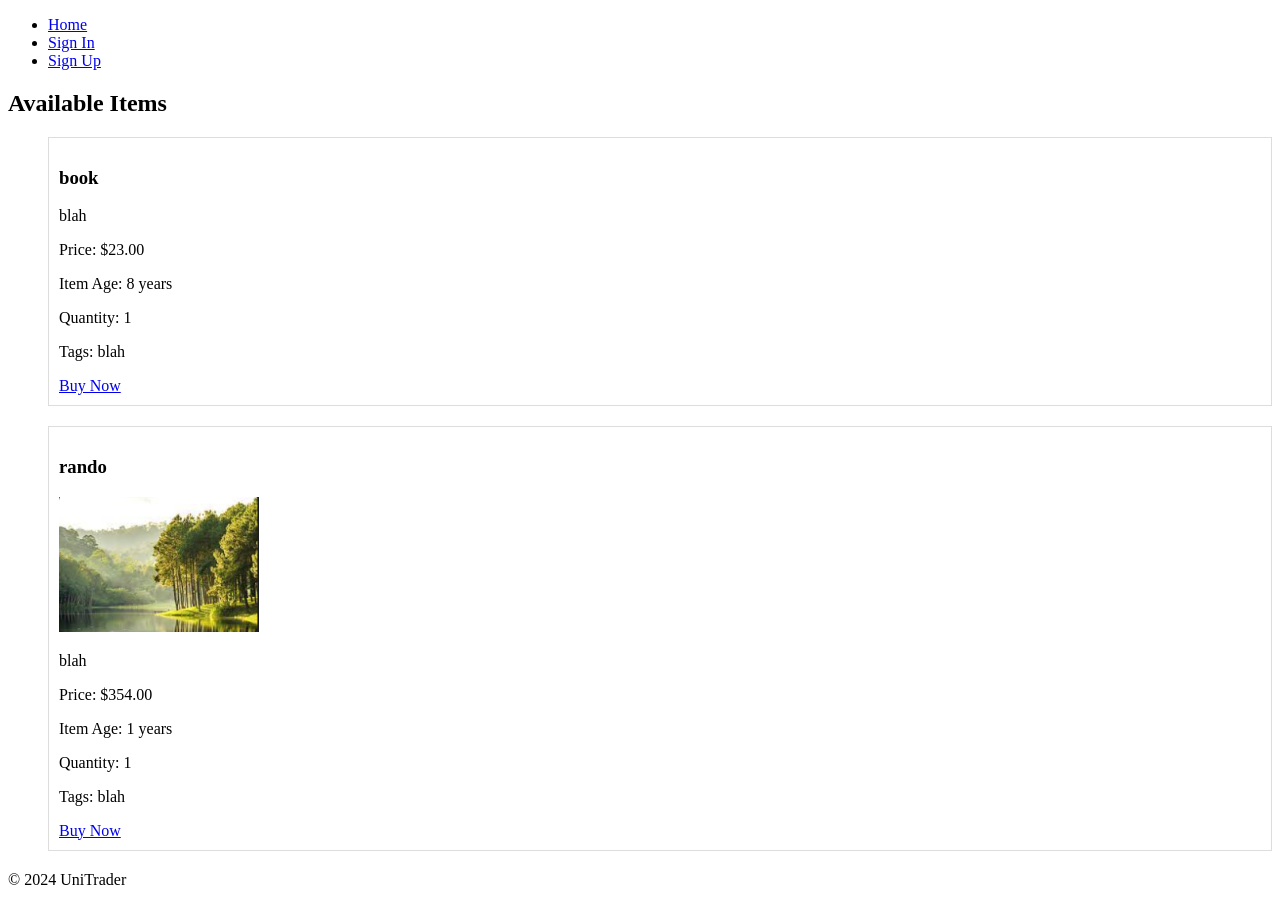
After one commit to pavan082005/AMS, a Django app: page /buy/ in a window 1280 px wide. The commit adds this page. Run offline with Django 5.2, Linux system fonts and the light colour scheme; data comes from the database, SQL or seed files in the repository; both versions use the stored data as it was after the commit.

Commit message:
can view and sell items

```diff
--- /dev/null
+++ b/templates/unitrader/buy_items.html
@@ -0,0 +1,35 @@
+{% extends "unitrader/base.html" %}
+
+{% block content %}
+<h2>Available Items</h2>
+{% if items %}
+    <ul>
+    {% for item in items %}
+        <li style="margin-bottom: 20px; padding: 10px; border: 1px solid #ddd; list-style-type: none;">
+            <h3>{{ item.item_title }}</h3>
+
+            {% if item.item_image %}
+                <img src="{{ item.item_image.url }}" alt="{{ item.item_title }}" style="width: 200px; height: auto;">
+            {% endif %}
+
+            <p>{{ item.item_description }}</p>
+            <p>Price: ${{ item.base_price }}</p>
+
+            {% if item.item_age %}
+                <p>Item Age: {{ item.item_age }} years</p>
+            {% endif %}
+
+            <p>Quantity: {{ item.quantity }}</p>
+
+            {% if item.item_tags %}
+                <p>Tags: {{ item.item_tags }}</p>
+            {% endif %}
+
+            <a href="#" class="btn btn-primary">Buy Now</a>  <!-- Link to purchase item -->
+        </li>
+    {% endfor %}
+    </ul>
+{% else %}
+    <p>No items are available for purchase right now.</p>
+{% endif %}
+{% endblock %}
--- a/templates/unitrader/profile.html
+++ b/templates/unitrader/profile.html
@@ -5,7 +5,7 @@
 <p><strong>Username:</strong> {{ user.username }}</p>
 <p><strong>Roll Number:</strong> {{ profile.roll_number }}</p>
 <p><strong>Date of Birth:</strong> {{ profile.date_of_birth }}</p>
-<p><strong>Age:</strong> {{ profile.age }}</p>
+<p><strong>Date Joined:</strong> {{ profile.date_joined}}</p>
 <p><strong>Phone Number:</strong> {{ profile.ph_number }}</p>
 <p><a href="{% url 'edit_profile' %}">Edit Profile</a></p>
 {% endblock %}
--- a/unitrader/admin.py
+++ b/unitrader/admin.py
@@ -1,5 +1,6 @@
 from django.contrib import admin
-from .models import Profile
+from .models import Item, Profile
 
 # Register the Profile model
 admin.site.register(Profile)
+admin.site.register(Item)
--- a/unitrader/models.py
+++ b/unitrader/models.py
@@ -11,3 +11,32 @@ class Profile(models.Model):
 
     def __str__(self):
         return self.user.username
+
+from django.db import models
+from django.contrib.auth.models import User
+
+class Item(models.Model):
+    item_title = models.CharField(max_length=100)
+    item_description = models.TextField()
+    item_tags = models.CharField(max_length=255, blank=True, null=True)  # Tags can be optional
+    item_age = models.IntegerField(null=True, blank=True)  # Age can be optional
+    base_price = models.DecimalField(max_digits=10, decimal_places=2)
+
+    # Change item_images to ImageField to handle image uploads
+    item_image = models.ImageField(upload_to='item_images/', blank=True, null=True)  # File upload field
+
+    quantity = models.IntegerField(default=1)
+
+    seller = models.ForeignKey(User, on_delete=models.CASCADE)  # Reference to the seller
+    created_at = models.DateTimeField(auto_now_add=True)
+    updated_at = models.DateTimeField(auto_now=True)
+
+    # Status for the item's availability
+    status = models.CharField(
+        max_length=20,
+        choices=[('available', 'Available'), ('sold', 'Sold')],
+        default='available'
+    )
+
+    def __str__(self):
+        return self.item_title
--- a/unitrader/urls.py
+++ b/unitrader/urls.py
@@ -8,4 +8,6 @@ urlpatterns = [
     path('profile/', views.profile, name='profile'),
     path('profile/edit/', views.edit_profile, name='edit_profile'),
     path('logout/', views.custom_logout, name='logout'),  # Custom logout view
+    path('sell/', views.sell_item, name='sell_item'),  # URL to sell an item
+    path('buy/', views.buy_items, name='buy_items'),  # URL to buy items
 ]
--- a/unitrader/views.py
+++ b/unitrader/views.py
@@ -3,7 +3,7 @@ from django.contrib.auth import authenticate, login, logout
 from django.contrib.auth.decorators import login_required
 from django.contrib import messages
 from .forms import UserRegisterForm, ProfileUpdateForm, UserUpdateForm
-from .models import Profile
+from .models import Item, Profile
 
 def home(request):
     """Render the home page."""
@@ -85,3 +85,37 @@ def custom_logout(request):
     logout(request)  # Log out the user
     messages.success(request, 'You have been logged out.')
     return redirect('signin')  # Redirect to the sign-in page after logout
+
+def sell_item(request):
+    if request.method == "POST":
+        item_title = request.POST.get('item_title')
+        item_description = request.POST.get('item_description')
+        item_tags = request.POST.get('item_tags')
+        item_age = request.POST.get('item_age')
+        base_price = request.POST.get('base_price')
+        quantity = request.POST.get('quantity')
+        item_image = request.FILES.get('item_image')  # Access uploaded image
+
+        # Create a new item instance
+        item = Item(
+            item_title=item_title,
+            item_description=item_description,
+            item_tags=item_tags,
+            item_age=item_age,
+            base_price=base_price,
+            quantity=quantity,
+            item_image=item_image,  # Save the uploaded image
+            seller=request.user  # Associate with the logged-in user
+        )
+        item.save()  # Save the new item to the database
+
+        # Redirect to the item list (buy_items) view
+        return redirect('buy_items')
+
+    return render(request, 'unitrader/sell_item.html')
+
+
+
+def buy_items(request):
+    available_items = Item.objects.filter(status='available')  # Only display available items
+    return render(request, 'unitrader/buy_items.html', {'items': available_items})
```
Also changed, not shown: templates/unitrader/home.html (+9 -0 lines), templates/unitrader/sell_item.html (added, +30 -0 lines), db.sqlite3, item_images/Capture.jpg (added), unitrader/migrations/0003_item.py (added), unitrader/migrations/0004_remove_item_item_images_item_item_image_and_more.py (added).
